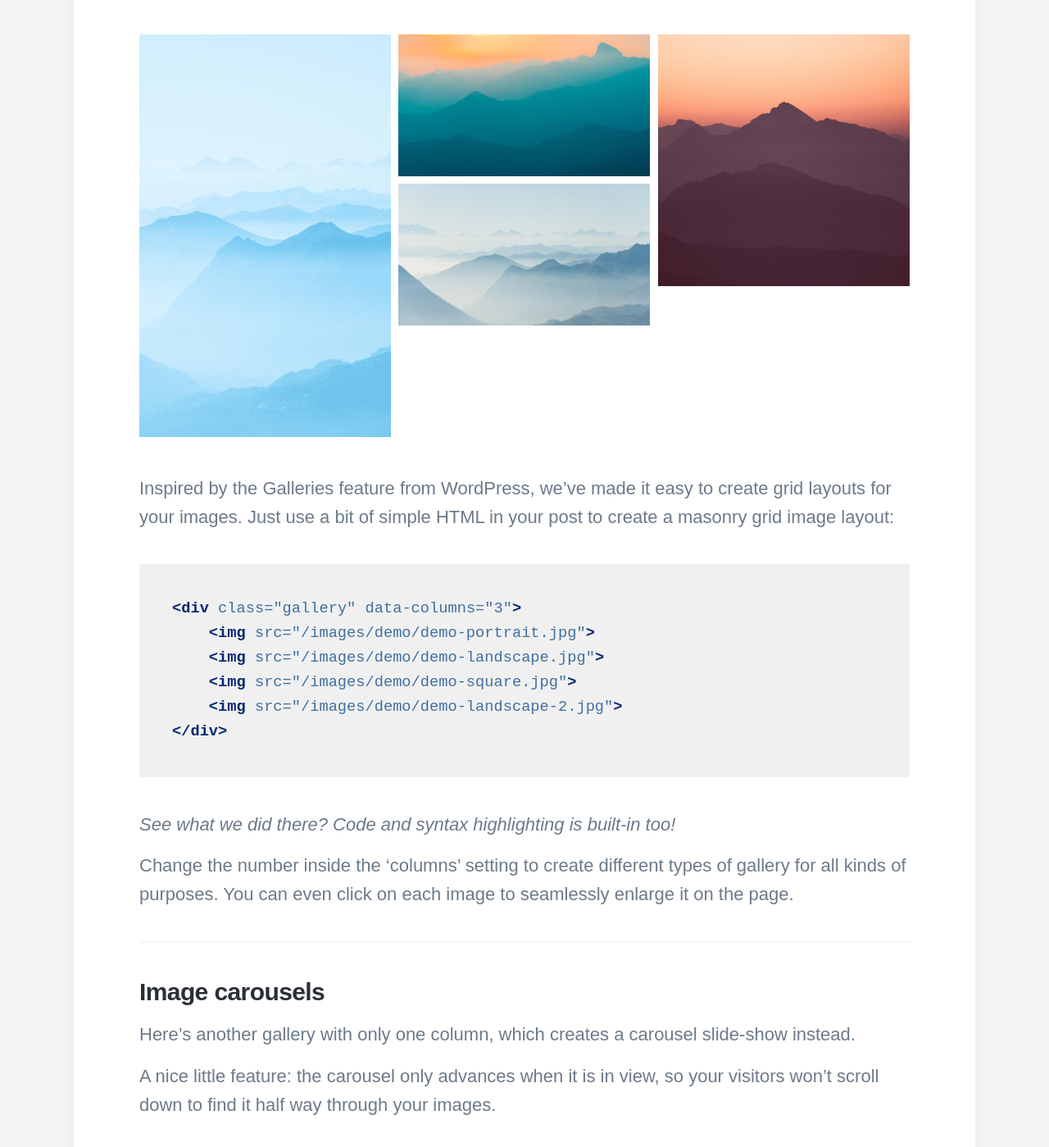
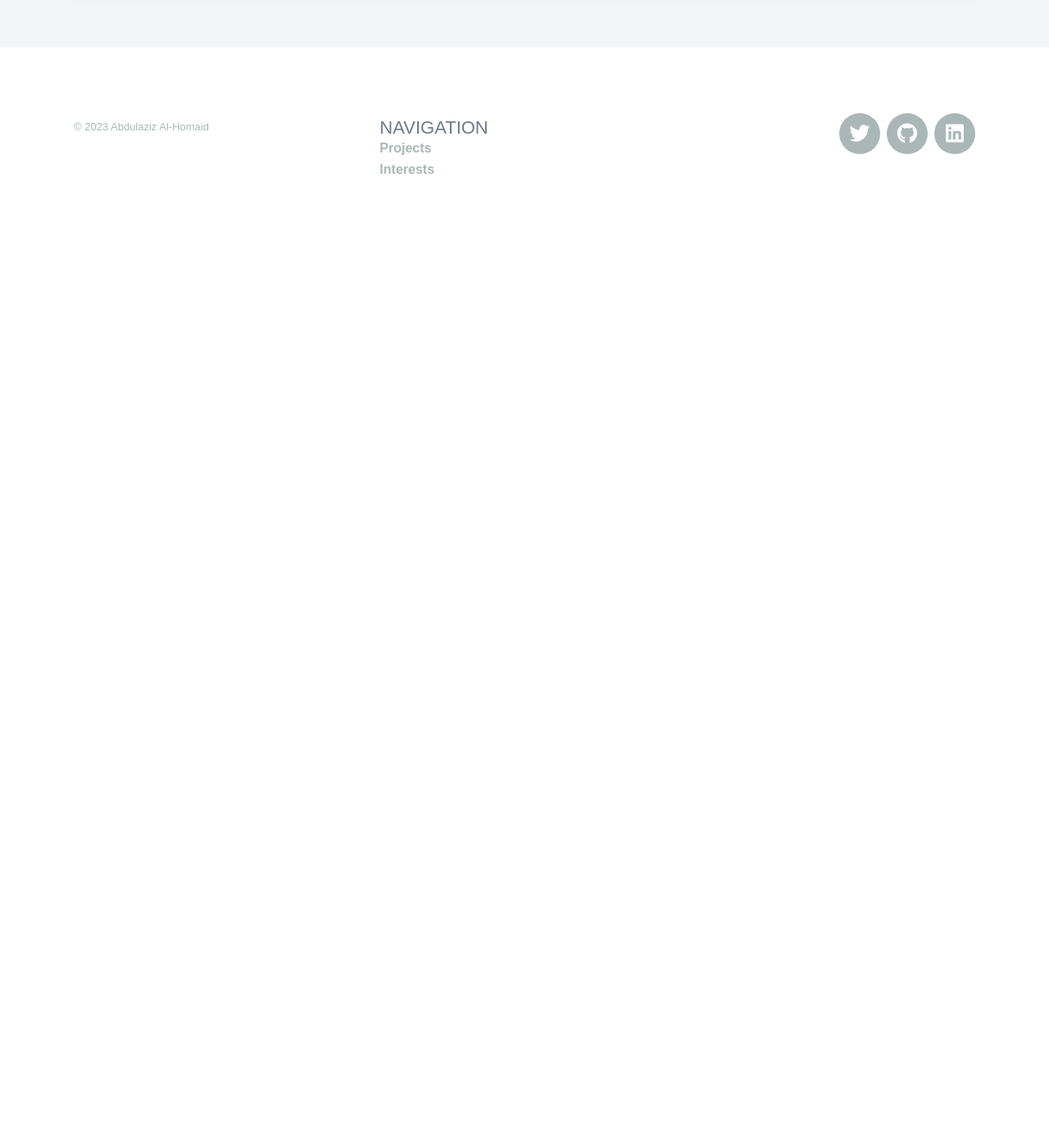
Before and after one commit to abalhomaid/abalhomaid.github.io, a Jekyll site: the page built from docs/_projects/2018-06-30-demo-project.md, in a window 1280 px wide and 1400 px high, scrolled down 2167 px. Shown: the whole window at 82% size. Built offline with Jekyll 4.4.1, drawn with Linux system fonts in a browser that asks for light colours; nearby versions of some CDN libraries; some web fonts are replaced; after the commit the page ends 2472 px from its top, so only the background shows below that; some of the changed text lies outside the part shown.

````diff
--- a/docs/_projects/2018-06-30-demo-project.md
+++ b/docs/_projects/2018-06-30-demo-project.md
@@ -46,58 +46,3 @@ After preprocessing, the dataframe is displayed as follows:
 You can throw in some horizontal rules too: -->
 
 ---
-
-### Image galleries
-
-Here's a really neat custom feature we added – galleries:
-
-<div class="gallery" data-columns="3">
-	<img src="/images/demo/demo-portrait.jpg">
-	<img src="/images/demo/demo-landscape.jpg">
-	<img src="/images/demo/demo-square.jpg">
-	<img src="/images/demo/demo-landscape-2.jpg">
-</div>
-
-Inspired by the Galleries feature from WordPress, we've made it easy to create grid layouts for your images. Just use a bit of simple HTML in your post to create a masonry grid image layout:
-
-```html
-<div class="gallery" data-columns="3">
-    <img src="/images/demo/demo-portrait.jpg">
-    <img src="/images/demo/demo-landscape.jpg">
-    <img src="/images/demo/demo-square.jpg">
-    <img src="/images/demo/demo-landscape-2.jpg">
-</div>
-```
-
-*See what we did there? Code and syntax highlighting is built-in too!*
-
-Change the number inside the 'columns' setting to create different types of gallery for all kinds of purposes. You can even click on each image to seamlessly enlarge it on the page.
-
----
-
-### Image carousels
-
-Here's another gallery with only one column, which creates a carousel slide-show instead.
-
-A nice little feature: the carousel only advances when it is in view, so your visitors won't scroll down to find it half way through your images.
-
-<div class="gallery" data-columns="1">
-	<img src="/images/demo/demo-landscape.jpg">
-	<img src="/images/demo/demo-landscape-2.jpg">
-</div>
-
-### What about videos?
-
-Videos are an awesome way to show off your work in a more engaging and personal way, and we’ve made sure they work great on our themes. Just paste an embed code from YouTube or Vimeo, and the theme makes sure it displays perfectly:
-
-<iframe src="https://player.vimeo.com/video/148003889" width="640" height="360" frameborder="0" allowfullscreen></iframe>
-
----
-
-## Pretty cool, huh?
-
-We've packed this theme with powerful features to show off your work.
-
-Why not put them to use on your new portfolio?
-
-<a href="https://jekyllthemes.io/theme/personal-website-jekyll-theme" class="button button--large">Get This Theme</a>
````
Also changed, not shown: docs/_projects/2017-03-21-tasrif-question.md (added, +17 -0 lines), docs/images/demo/tasrif.png (added).
